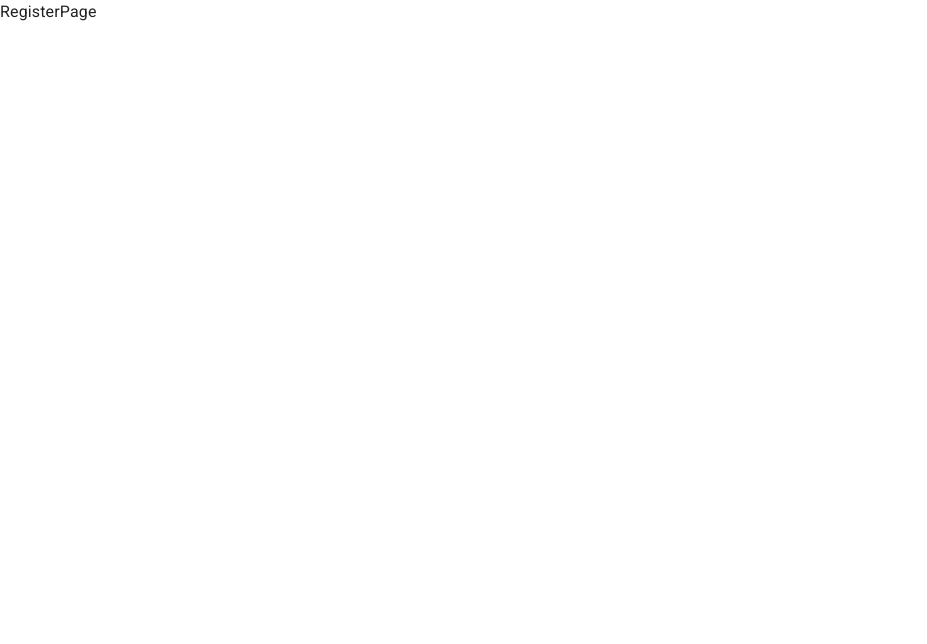
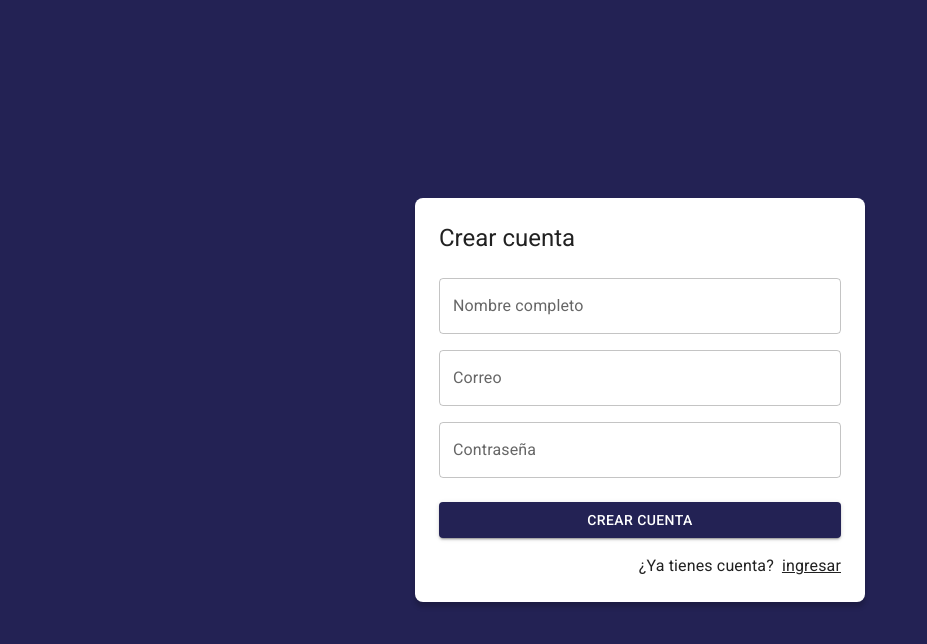
Before and after one commit to AndresTorrezAT/journal-app, a React (Vite) app: page /auth/register in a window 1280 px wide. Shown: the top 644 px of the page, without its empty margins (0-927 px from the left). Built offline with nearby package versions, Linux system fonts and the light colour scheme.

Commit message:
013 terminado

```diff
--- /dev/null
+++ b/src/auth/layout/AuthLayout.jsx
@@ -0,0 +1,32 @@
+import { Grid, Typography } from '@mui/material';
+
+
+export const AuthLayout = ({ children, title = '' }) => {
+  return (
+    <Grid
+      container
+      spacing={0}
+      direction="column"
+      alignItems="center"
+      justifyContent="center"
+      sx={{ minHeight: '100vh', backgroundColor: 'primary.main', padding: 4 }}
+    >
+        <Grid item
+        className='box-shadow'
+        xs={ 3 }
+        sx={{
+            width: { md: 450 },
+            backgroundColor: 'white',
+            padding: 3,
+            borderRadius: 2
+        }}>
+
+            <Typography variant='h5' sx={{ mb: 1 }}>{ title }</Typography>
+
+            { children }
+
+        </Grid>
+
+    </Grid>
+  )
+}
--- a/src/auth/pages/LoginPage.jsx
+++ b/src/auth/pages/LoginPage.jsx
@@ -1,24 +1,16 @@
-import { Grid, TextField, Typography } from '@mui/material';
+import { Link as RouterLink } from 'react-router-dom';
+import { Google } from '@mui/icons-material';
+import { Button, Grid, Link, TextField, Typography } from '@mui/material';
+import { AuthLayout } from '../layout/AuthLayout';
 
 
 export const LoginPage = () => {
   return (
-    <Grid
-      container
-      spacing={0}
-      direction="column"
-      alignItems="center"
-      justifyContent="center"
-      sx={{ minHeight: '100vh', backgroundColor: 'primary.main', padding: 4 }}
-    >
-      <Grid item
-        className='box-shadow'
-        xs={ 3 }
-        sx={{ backgroundColor: 'white', padding: 3, borderRadius: 2 }}>
 
-          <Typography variant='h5' sx={{ mb: 1 }}>Login</Typography>
+    <AuthLayout title='Login'>
 
       <form>
+
         <Grid container>
           <Grid item xs={ 12 } sx={{ mt:2 }}>
             <TextField
@@ -37,12 +29,34 @@ export const LoginPage = () => {
               fullWidth
             />
           </Grid>
+
+          <Grid container spacing={ 2 } sx={{ mb: 2, mt: 1 }}>
+            <Grid item xs={12} sm={6}>
+              <Button variant='contained' fullWidth>
+                Login
+              </Button>
+            </Grid>
+
+            <Grid item xs={12} sm={6}>
+              <Button variant='contained' fullWidth>
+                <Google/>
+                <Typography sx={{ ml:1 }}>Google</Typography>
+              </Button>
+            </Grid>
+
+          </Grid>
+
+          <Grid container direction='row' justifyContent='end'>
+            <Link component={ RouterLink } color='inherit' to="/auth/register">
+              Crear una cuenta
+            </Link>
+          </Grid>
+
         </Grid>
 
       </form>
 
-      </Grid>
+    </AuthLayout>
 
-    </Grid>
   )
 }
--- a/src/auth/pages/RegisterPage.jsx
+++ b/src/auth/pages/RegisterPage.jsx
@@ -1,7 +1,67 @@
+import { Link as RouterLink } from 'react-router-dom';
+
+import { Button, Grid, Link, TextField, Typography } from '@mui/material';
+import { AuthLayout } from '../layout/AuthLayout';
 
 
 export const RegisterPage = () => {
   return (
-    <div>RegisterPage</div>
+
+    <AuthLayout title='Crear cuenta'>
+
+      <form>
+
+        <Grid container>
+
+          <Grid item xs={ 12 } sx={{ mt:2 }}>
+            <TextField
+              label='Nombre completo'
+              type='text'
+              placeholder='Nombre completo'
+              fullWidth
+            />
+          </Grid>
+
+          <Grid item xs={ 12 } sx={{ mt:2 }}>
+            <TextField
+              label='Correo'
+              type='email'
+              placeholder='correo@google.com'
+              fullWidth
+            />
+          </Grid>
+
+          <Grid item xs={ 12 } sx={{ mt:2 }}>
+            <TextField
+              label='Contraseña'
+              type='password'
+              placeholder='Contraseña'
+              fullWidth
+            />
+          </Grid>
+
+          <Grid container spacing={ 2 } sx={{ mb: 2, mt: 1 }}>
+
+            <Grid item xs={12}>
+              <Button variant='contained' fullWidth>
+                Crear cuenta
+              </Button>
+            </Grid>
+
+          </Grid>
+
+          <Grid container direction='row' justifyContent='end'>
+            <Typography sx={{ mr: 1 }}>¿Ya tienes cuenta?</Typography>
+            <Link component={ RouterLink } color='inherit' to="/auth/login">
+              ingresar
+            </Link>
+          </Grid>
+
+        </Grid>
+
+      </form>
+
+    </AuthLayout>
+
   )
 }
--- /dev/null
+++ b/src/journal/components/NavBar.jsx
@@ -0,0 +1,33 @@
+import { LogoutOutlined, MenuOutlined } from "@mui/icons-material"
+import { AppBar, Grid, IconButton, Toolbar, Typography } from "@mui/material"
+
+
+export const NavBar = ({ drawerWidth = 240 }) => {
+  return (
+    <AppBar
+        position='fixed'
+        sx={{
+            width: { sm: `calc(100% - ${ drawerWidth }px)`},
+            ml: { sm: `${ drawerWidth }`}
+        }}
+    >
+        <Toolbar>
+            <IconButton
+                color='inherit'
+                edge='start'
+                sx={{ mr:2, display: { sm: 'none' } }}
+            >
+                <MenuOutlined/>
+            </IconButton>
+
+            <Grid container direction='row' justifyContent='space-between' alignItems='center'>
+                <Typography variant='h6' noWrap component='div'> JournalApp </Typography>
+
+                <IconButton color='error'>
+                    <LogoutOutlined/>
+                </IconButton>
+            </Grid>
+        </Toolbar>
+    </AppBar>
+  )
+}
--- /dev/null
+++ b/src/journal/components/index.js
@@ -0,0 +1 @@
+export * from './NavBar'
--- /dev/null
+++ b/src/journal/layout/JournalLayout.jsx
@@ -0,0 +1,28 @@
+import { Box } from '@mui/material'; // revisar esto parece que es /system
+import { NavBar } from "../components";
+
+const drawerWidth = 240;
+
+export const JournalLayout = ({ children }) => {
+  return (
+    <Box sx={{ display: 'flex' }}>
+
+      {/* Navbar drawerWidth*/}
+
+      <NavBar drawerWidth={ drawerWidth } />
+
+      {/* Sidebar drawerWidth*/}
+
+      <Box
+        component='main'
+        sx={{ flexGrow: 1, p: 3 }}
+      >
+        {/* Toolbar */}
+
+        { children }
+
+      </Box>
+
+    </Box>
+  )
+}
--- a/src/journal/pages/JournalPage.jsx
+++ b/src/journal/pages/JournalPage.jsx
@@ -1,11 +1,18 @@
 import { Typography } from '@mui/material';
+import { JournalLayout } from '../layout/JournalLayout';
 
 
 export const JournalPage = () => {
   return (
-    <>
-      <Typography variant='h1'>JournalPage</Typography>
-    </>
+
+    <JournalLayout>
+
+      <Typography>Excepteur laboris consequat consequat eu ullamco. Qui esse consequat incididunt sunt Lorem amet incididunt elit ex aliquip sint excepteur. Ex occaecat velit voluptate velit aliquip ex commodo minim ea. Labore deserunt cupidatat sunt mollit culpa sunt culpa culpa. In laborum aliquip aliquip eiusmod id mollit cillum aute ad nostrud sunt anim laborum. Proident adipisicing incididunt cupidatat ullamco mollit. Exercitation sint dolore deserunt sit sint est.</Typography>
+
+      {/* NothinSelected */}
+      {/* NoteView */}
+
+    </JournalLayout>
 
   )
 }
```
Lines whose indentation alone changed are shown as unchanged.
